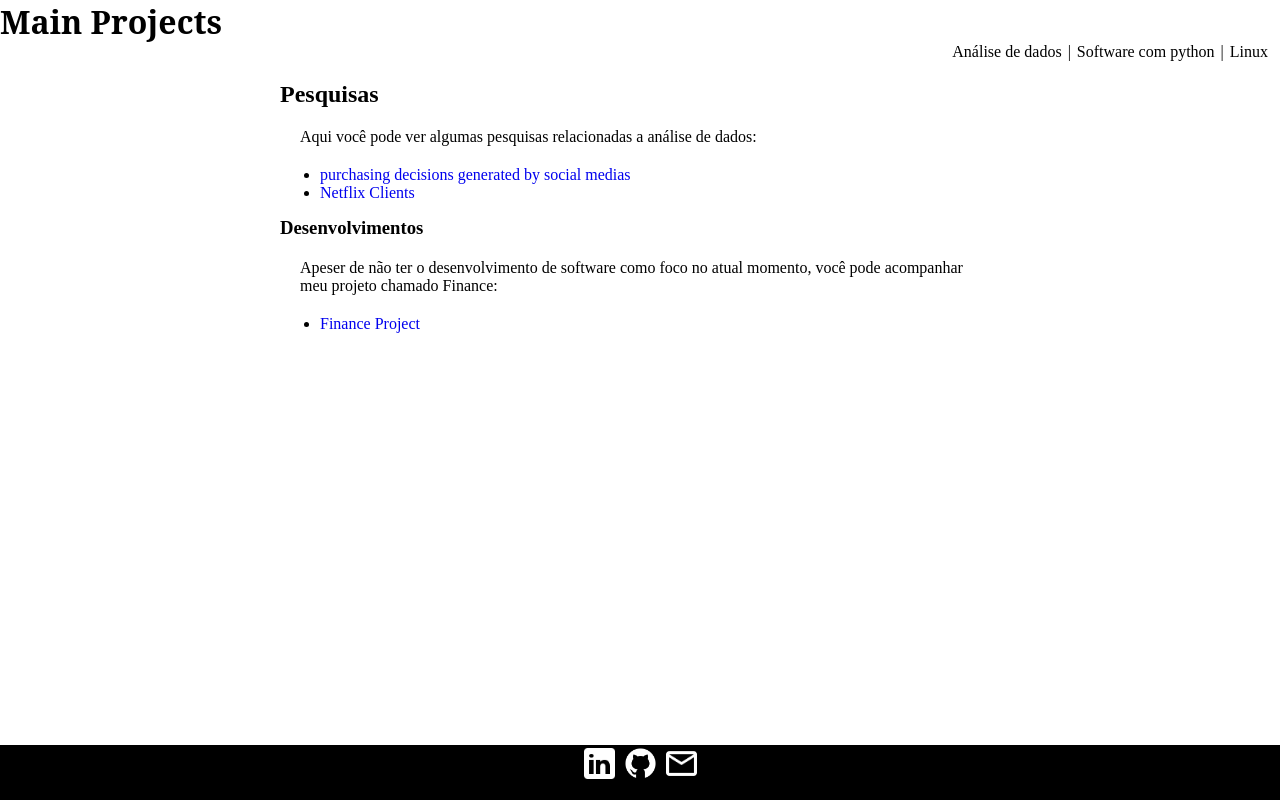
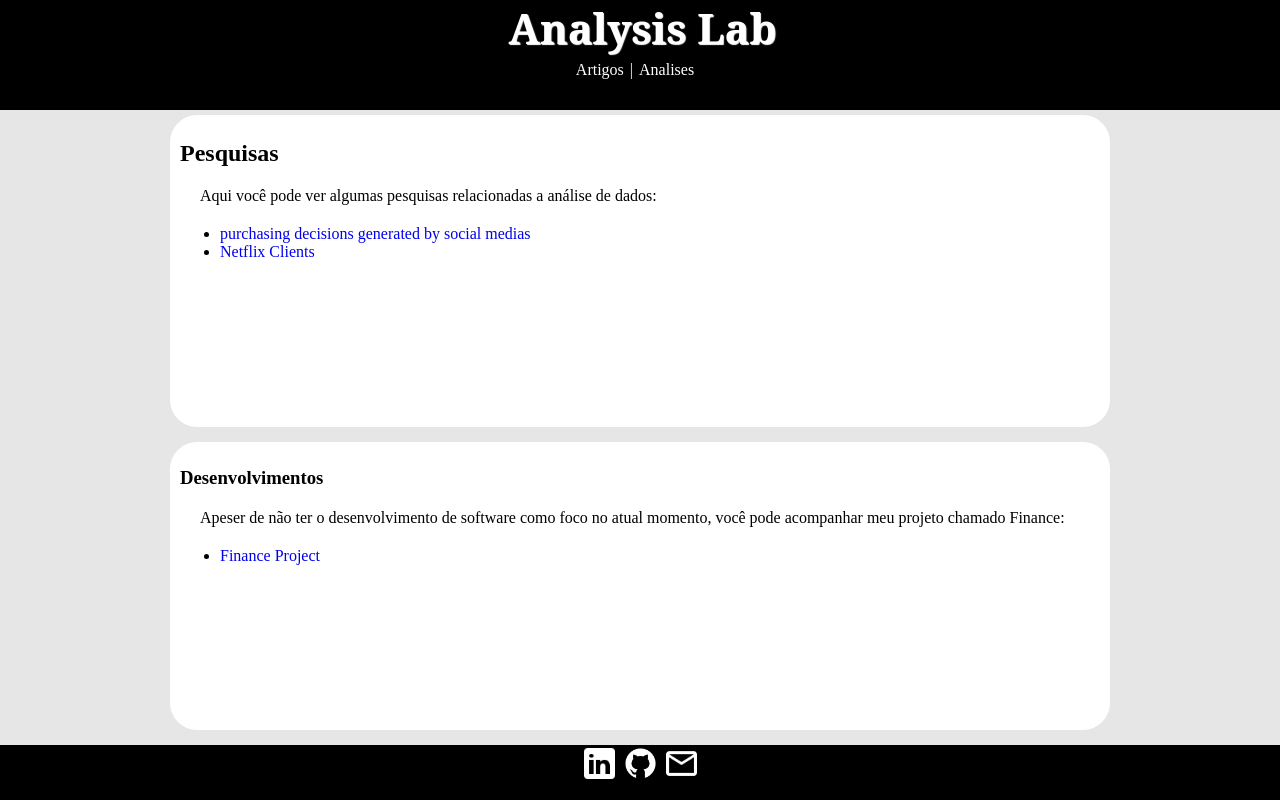
Before and after one commit to Diogonogueirasantos/Web, a plain HTML site: page index.html in a window 1280 px wide. Drawn offline with Linux system fonts and the light colour scheme; a web font is replaced by a local one.

Commit message:
Mudanças no layout

```diff
--- a/form.css
+++ b/form.css
@@ -5,7 +5,7 @@
 
 @font-face {
     font-family: "Header";
-    src: url('fonts/Playfair_Display/static/PlayfairDisplay-Black.ttf');
+    src: url('fonts/times-new-roman/times.ttf');
 }
 
 :root{
@@ -19,37 +19,50 @@
 }
 
 body{
+    font-family: "Header";
+    font-size: medium;
     display: flex;
     flex-flow: column wrap;
     font-family: "Main_Font";
     min-height: 100vh;
+    background: #e6e6e6;
 
 }
+
 header{
     width: 100%;
+    background:#000;
+    color:#fff;
+    height: 110px;
+    margin-bottom: 5px;
+
 }
+
 header > h1{
     font-family:"Noto Serif";
-    font-size:2em;
-    color:#000;
+    font-size:2.6em;
+    padding-left: 5px;
+    text-align: center;
+    color:#fff;
     text-shadow: 1px 1px 1px #fff;
+    margin-bottom: 5px;
 }
 
 header nav{
-    text-align: right;
+    text-align: center;
     margin-bottom: 5px;
     margin-right: 10px;
 }
 
 header > nav > a{
     text-decoration: none;
-    color: #000;
+    color: #fff;
     margin:2px;
 }
 
 
 header > nav > a:hover{
-    background:#0f0e0e;
+    background:#bebebe;
     color:#fff;
     border-radius: 27px;
     padding:5px;
@@ -60,13 +73,16 @@ header > nav > a:hover{
 main{
     flex:1;
     border: 0;
-    max-width: 720px;
+    padding: 10px;
+    width: 920px;
     min-width: 240px;
     height: 100vh;
     margin: 0 auto;
     background:#fff;
     margin-bottom: 15px;
+    border-radius: 27px;
 }
+
 
 main > section > p{
     margin: 15px;
@@ -77,6 +93,8 @@ main > section > p > a{
     text-decoration: none;
     color: rgb(0, 102, 255);
 }
+
+
 
 footer{
 
--- a/index.html
+++ b/index.html
@@ -10,11 +10,10 @@
     </head>
     <body>
         <header>
-            <h1>Main Projects</h1>
-            <nav id="Sidebarnav" class="sidenav">
-                <a href="analise_dados.html">Análise de dados</a> |
-                <a href="software_python.html">Software com python</a> |
-                <a href="Linux.html">Linux</a>
+            <h1>Analysis Lab</h1>
+            <nav>
+                <a href="">Artigos</a> |
+                <a href="">Analises</a>
             </nav>
         </header>
         <main>
@@ -27,6 +26,8 @@
                     <li><a href="https://github.com/Diogonogueirasantos/Data-science/tree/main/datasets/netflix_clientsDB" target="_blank">Netflix Clients</a></li>
                 </ul>
             </section>
+        </main>
+        <main>
             <section>
                 <h3>Desenvolvimentos</h3>
                 <p>Apeser de não ter o desenvolvimento de software como foco no atual momento, você pode acompanhar meu projeto chamado Finance:</p>
@@ -34,7 +35,6 @@
                     <li><a href="https://github.com/Diogonogueirasantos/Finances" target="_blank">Finance Project</a></li>
                 </ul>
             </section>
-
         </main>
         <footer>
             <nav>
```
Also changed, not shown: fonts/times-new-roman/times.ttf (added), 1 other file.
